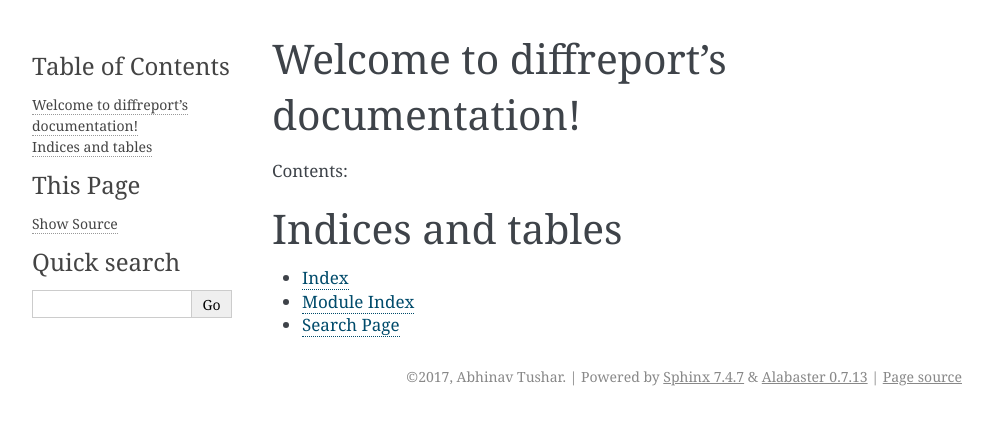
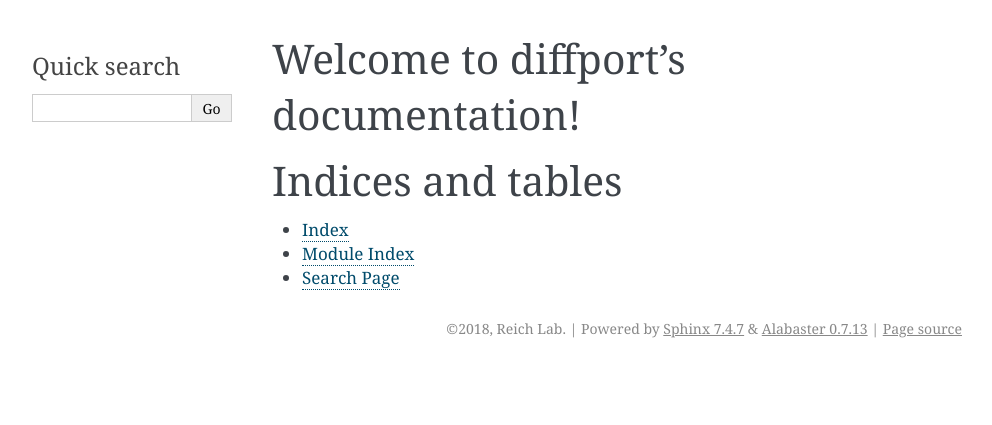
Before and after one commit to reichlab/diffport, a Sphinx documentation site: the page built from docs/source/index.rst, in a window 1280 px wide. Shown: the top 425 px of the page, without its empty margins (148-1140 px from the left). Built offline with Sphinx 7.4.7, drawn with Linux system fonts in a browser that asks for light colours.

Commit message:
New doc setup

```diff
--- a/docs/source/conf.py
+++ b/docs/source/conf.py
@@ -1,8 +1,8 @@
 #!/usr/bin/env python3
 # -*- coding: utf-8 -*-
 #
-# diffreport documentation build configuration file, created by
-# sphinx-quickstart on Fri Jun  9 00:11:31 2017.
+# diffport documentation build configuration file, created by
+# sphinx-quickstart on Thu Jan  4 00:34:58 2018.
 #
 # This file is execfile()d with the current directory set to its
 # containing dir.
@@ -21,6 +21,7 @@
 # import sys
 # sys.path.insert(0, os.path.abspath('.'))
 
+
 # -- General configuration ------------------------------------------------
 
 # If your documentation needs a minimal Sphinx version, state it here.
@@ -30,13 +31,10 @@
 # Add any Sphinx extension module names here, as strings. They can be
 # extensions coming with Sphinx (named 'sphinx.ext.*') or your custom
 # ones.
-extensions = [
-    'sphinx.ext.autodoc',
-    'sphinx.ext.intersphinx',
+extensions = ['sphinx.ext.autodoc',
     'sphinx.ext.coverage',
     'sphinx.ext.viewcode',
-    'sphinx.ext.githubpages',
-]
+    'sphinx.ext.githubpages']
 
 # Add any paths that contain templates here, relative to this directory.
 templates_path = ['_templates']
@@ -47,26 +45,22 @@
 # source_suffix = ['.rst', '.md']
 source_suffix = '.rst'
 
-# The encoding of source files.
-#
-# source_encoding = 'utf-8-sig'
-
 # The master toctree document.
 master_doc = 'index'
 
 # General information about the project.
-project = 'diffreport'
-copyright = '2017, Abhinav Tushar'
-author = 'Abhinav Tushar'
+project = 'diffport'
+copyright = '2018, Reich Lab'
+author = 'Reich Lab'
 
 # The version info for the project you're documenting, acts as replacement for
 # |version| and |release|, also used in various other places throughout the
 # built documents.
 #
 # The short X.Y version.
-version = '0.1.0'
+version = '0.2.3'
 # The full version, including alpha/beta/rc tags.
-release = '0.1.0'
+release = '0.2.3'
 
 # The language for content autogenerated by Sphinx. Refer to documentation
 # for a list of supported languages.
@@ -75,47 +69,13 @@
 # Usually you set "language" from the command line for these cases.
 language = None
 
-# There are two options for replacing |today|: either, you set today to some
-# non-false value, then it is used:
-#
-# today = ''
-#
-# Else, today_fmt is used as the format for a strftime call.
-#
-# today_fmt = '%B %d, %Y'
-
 # List of patterns, relative to source directory, that match files and
 # directories to ignore when looking for source files.
 # This patterns also effect to html_static_path and html_extra_path
 exclude_patterns = []
 
-# The reST default role (used for this markup: `text`) to use for all
-# documents.
-#
-# default_role = None
-
-# If true, '()' will be appended to :func: etc. cross-reference text.
-#
-# add_function_parentheses = True
-
-# If true, the current module name will be prepended to all description
-# unit titles (such as .. function::).
-#
-# add_module_names = True
-
-# If true, sectionauthor and moduleauthor directives will be shown in the
-# output. They are ignored by default.
-#
-# show_authors = False
-
 # The name of the Pygments (syntax highlighting) style to use.
 pygments_style = 'sphinx'
-
-# A list of ignored prefixes for module index sorting.
-# modindex_common_prefix = []
-
-# If true, keep warnings as "system message" paragraphs in the built documents.
-# keep_warnings = False
 
 # If true, `todo` and `todoList` produce output, else they produce nothing.
 todo_include_todos = False
@@ -134,173 +94,57 @@
 #
 # html_theme_options = {}
 
-# Add any paths that contain custom themes here, relative to this directory.
-# html_theme_path = []
-
-# The name for this set of Sphinx documents.
-# "<project> v<release> documentation" by default.
-#
-# html_title = 'diffreport v0.1.0'
-
-# A shorter title for the navigation bar.  Default is the same as html_title.
-#
-# html_short_title = None
-
-# The name of an image file (relative to this directory) to place at the top
-# of the sidebar.
-#
-# html_logo = None
-
-# The name of an image file (relative to this directory) to use as a favicon of
-# the docs.  This file should be a Windows icon file (.ico) being 16x16 or 32x32
-# pixels large.
-#
-# html_favicon = None
-
 # Add any paths that contain custom static files (such as style sheets) here,
 # relative to this directory. They are copied after the builtin static files,
 # so a file named "default.css" will overwrite the builtin "default.css".
 html_static_path = ['_static']
 
-# Add any extra paths that contain custom files (such as robots.txt or
-# .htaccess) here, relative to this directory. These files are copied
-# directly to the root of the documentation.
+# Custom sidebar templates, must be a dictionary that maps document names
+# to template names.
 #
-# html_extra_path = []
+# This is required for the alabaster theme
+# refs: http://alabaster.readthedocs.io/en/latest/installation.html#sidebars
+html_sidebars = {
+    '**': [
+        'relations.html',  # needs 'show_related': True theme option to display
+        'searchbox.html',
+    ]
+}
 
-# If not None, a 'Last updated on:' timestamp is inserted at every page
-# bottom, using the given strftime format.
-# The empty string is equivalent to '%b %d, %Y'.
-#
-# html_last_updated_fmt = None
 
-# If true, SmartyPants will be used to convert quotes and dashes to
-# typographically correct entities.
-#
-# html_use_smartypants = True
-
-# Custom sidebar templates, maps document names to template names.
-#
-# html_sidebars = {}
-
-# Additional templates that should be rendered to pages, maps page names to
-# template names.
-#
-# html_additional_pages = {}
-
-# If false, no module index is generated.
-#
-# html_domain_indices = True
-
-# If false, no index is generated.
-#
-# html_use_index = True
-
-# If true, the index is split into individual pages for each letter.
-#
-# html_split_index = False
-
-# If true, links to the reST sources are added to the pages.
-#
-# html_show_sourcelink = True
-
-# If true, "Created using Sphinx" is shown in the HTML footer. Default is True.
-#
-# html_show_sphinx = True
-
-# If true, "(C) Copyright ..." is shown in the HTML footer. Default is True.
-#
-# html_show_copyright = True
-
-# If true, an OpenSearch description file will be output, and all pages will
-# contain a <link> tag referring to it.  The value of this option must be the
-# base URL from which the finished HTML is served.
-#
-# html_use_opensearch = ''
-
-# This is the file name suffix for HTML files (e.g. ".xhtml").
-# html_file_suffix = None
-
-# Language to be used for generating the HTML full-text search index.
-# Sphinx supports the following languages:
-#   'da', 'de', 'en', 'es', 'fi', 'fr', 'h', 'it', 'ja'
-#   'nl', 'no', 'pt', 'ro', 'r', 'sv', 'tr', 'zh'
-#
-# html_search_language = 'en'
-
-# A dictionary with options for the search language support, empty by default.
-# 'ja' uses this config value.
-# 'zh' user can custom change `jieba` dictionary path.
-#
-# html_search_options = {'type': 'default'}
-
-# The name of a javascript file (relative to the configuration directory) that
-# implements a search results scorer. If empty, the default will be used.
-#
-# html_search_scorer = 'scorer.js'
+# -- Options for HTMLHelp output ------------------------------------------
 
 # Output file base name for HTML help builder.
-htmlhelp_basename = 'diffreportdoc'
+htmlhelp_basename = 'diffportdoc'
+
 
 # -- Options for LaTeX output ---------------------------------------------
 
 latex_elements = {
-     # The paper size ('letterpaper' or 'a4paper').
-     #
-     # 'papersize': 'letterpaper',
+    # The paper size ('letterpaper' or 'a4paper').
+    #
+    # 'papersize': 'letterpaper',
 
-     # The font size ('10pt', '11pt' or '12pt').
-     #
-     # 'pointsize': '10pt',
+    # The font size ('10pt', '11pt' or '12pt').
+    #
+    # 'pointsize': '10pt',
 
-     # Additional stuff for the LaTeX preamble.
-     #
-     # 'preamble': '',
+    # Additional stuff for the LaTeX preamble.
+    #
+    # 'preamble': '',
 
-     # Latex figure (float) alignment
-     #
-     # 'figure_align': 'htbp',
+    # Latex figure (float) alignment
+    #
+    # 'figure_align': 'htbp',
 }
 
 # Grouping the document tree into LaTeX files. List of tuples
 # (source start file, target name, title,
 #  author, documentclass [howto, manual, or own class]).
 latex_documents = [
-    (master_doc, 'diffreport.tex', 'diffreport Documentation',
-     'Abhinav Tushar', 'manual'),
+    (master_doc, 'diffport.tex', 'diffport Documentation',
+     'Reich Lab', 'manual'),
 ]
-
-# The name of an image file (relative to this directory) to place at the top of
-# the title page.
-#
-# latex_logo = None
-
-# For "manual" documents, if this is true, then toplevel headings are parts,
-# not chapters.
-#
-# latex_use_parts = False
-
-# If true, show page references after internal links.
-#
-# latex_show_pagerefs = False
-
-# If true, show URL addresses after external links.
-#
-# latex_show_urls = False
-
-# Documents to append as an appendix to all manuals.
-#
-# latex_appendices = []
-
-# It false, will not define \strong, \code, 	itleref, \crossref ... but only
-# \sphinxstrong, ..., \sphinxtitleref, ... To help avoid clash with user added
-# packages.
-#
-# latex_keep_old_macro_names = True
-
-# If false, no module index is generated.
-#
-# latex_domain_indices = True
 
 
 # -- Options for manual page output ---------------------------------------
@@ -308,13 +152,9 @@
 # One entry per manual page. List of tuples
 # (source start file, name, description, authors, manual section).
 man_pages = [
-    (master_doc, 'diffreport', 'diffreport Documentation',
+    (master_doc, 'diffport', 'diffport Documentation',
      [author], 1)
 ]
-
-# If true, show URL addresses after external links.
-#
-# man_show_urls = False
 
 
 # -- Options for Texinfo output -------------------------------------------
@@ -323,27 +163,7 @@
 # (source start file, target name, title, author,
 #  dir menu entry, description, category)
 texinfo_documents = [
-    (master_doc, 'diffreport', 'diffreport Documentation',
-     author, 'diffreport', 'One line description of project.',
+    (master_doc, 'diffport', 'diffport Documentation',
+     author, 'diffport', 'One line description of project.',
      'Miscellaneous'),
 ]
-
-# Documents to append as an appendix to all manuals.
-#
-# texinfo_appendices = []
-
-# If false, no module index is generated.
-#
-# texinfo_domain_indices = True
-
-# How to display URL addresses: 'footnote', 'no', or 'inline'.
-#
-# texinfo_show_urls = 'footnote'
-
-# If true, do not generate a @detailmenu in the "Top" node's menu.
-#
-# texinfo_no_detailmenu = False
-
-
-# Example configuration for intersphinx: refer to the Python standard library.
-intersphinx_mapping = {'https://docs.python.org/': None}
--- a/docs/source/index.rst
+++ b/docs/source/index.rst
@@ -1,15 +1,14 @@
-.. diffreport documentation master file, created by
-   sphinx-quickstart on Fri Jun  9 00:11:31 2017.
+.. diffport documentation master file, created by
+   sphinx-quickstart on Thu Jan  4 00:34:58 2018.
    You can adapt this file completely to your liking, but it should at least
    contain the root `toctree` directive.
 
-Welcome to diffreport's documentation!
-======================================
-
-Contents:
+Welcome to diffport's documentation!
+====================================
 
 .. toctree::
    :maxdepth: 2
+   :caption: Contents:
 
 
 
```
Also changed, not shown: 1 other file.
